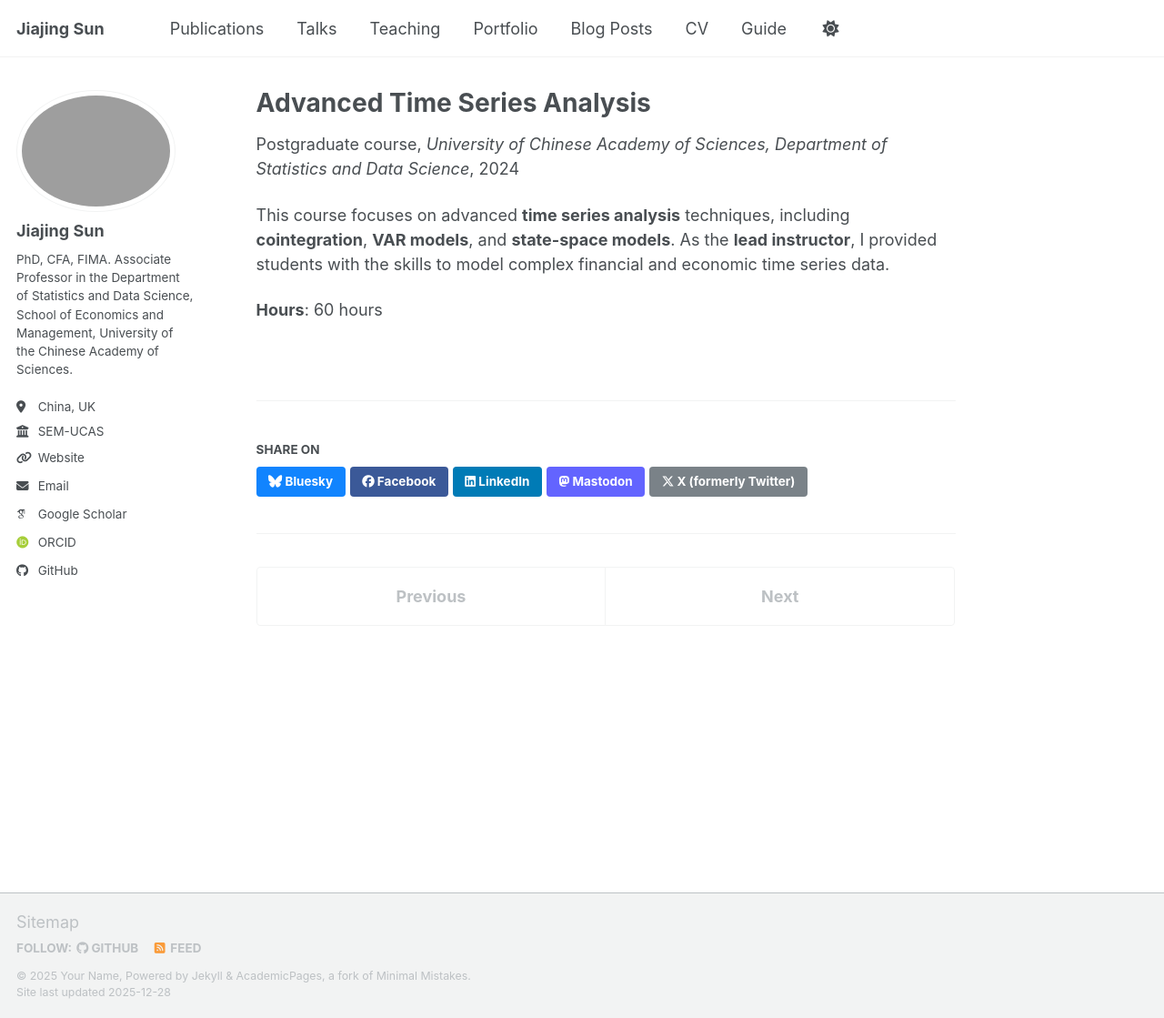
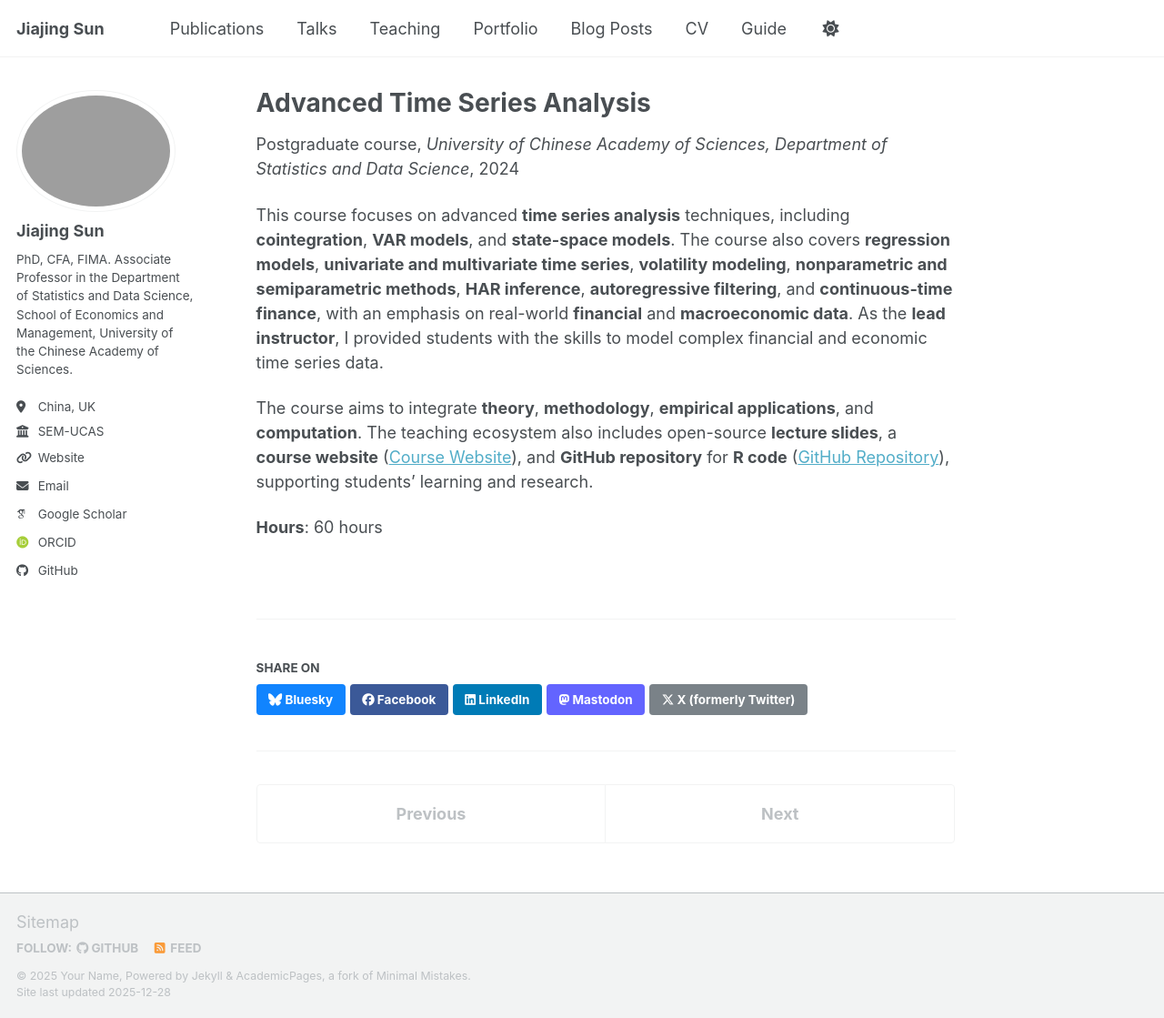
Before and after one commit to Jiajing-Sun/jiajing-sun.github.io, a Jekyll site: the page built from _teaching/2024-spring-advanced-time-series-analysis.md, in a window 1280 px wide and 1119 px high. Shown: the whole window at 91% size. Built offline with Jekyll 4.4.1, drawn with Linux system fonts in a browser that asks for light colours; some web fonts are replaced; a script bundle is joined from its source files by our own code; library files that are not in the unit come from our copies.

Commit message:
Update 2024-spring-advanced-time-series-analysis.md

```diff
--- a/_teaching/2024-spring-advanced-time-series-analysis.md
+++ b/_teaching/2024-spring-advanced-time-series-analysis.md
@@ -8,6 +8,8 @@
 location: "Beijing, China"
 ---
 
-This course focuses on advanced **time series analysis** techniques, including **cointegration**, **VAR models**, and **state-space models**. As the **lead instructor**, I provided students with the skills to model complex financial and economic time series data.
+This course focuses on advanced **time series analysis** techniques, including **cointegration**, **VAR models**, and **state-space models**. The course also covers **regression models**, **univariate and multivariate time series**, **volatility modeling**, **nonparametric and semiparametric methods**, **HAR inference**, **autoregressive filtering**, and **continuous-time finance**, with an emphasis on real-world **financial** and **macroeconomic data**. As the **lead instructor**, I provided students with the skills to model complex financial and economic time series data.
+
+The course aims to integrate **theory**, **methodology**, **empirical applications**, and **computation**. The teaching ecosystem also includes open-source **lecture slides**, a **course website** ([Course Website](https://quantinar.com/course/1033/econometrics-and-time-series-methods-theory-applications-and-r-implementation)), and **GitHub repository** for **R code** ([GitHub Repository](https://github.com/QuantLet/Econometrics_R)), supporting students' learning and research.
 
 **Hours**: 60 hours
```
